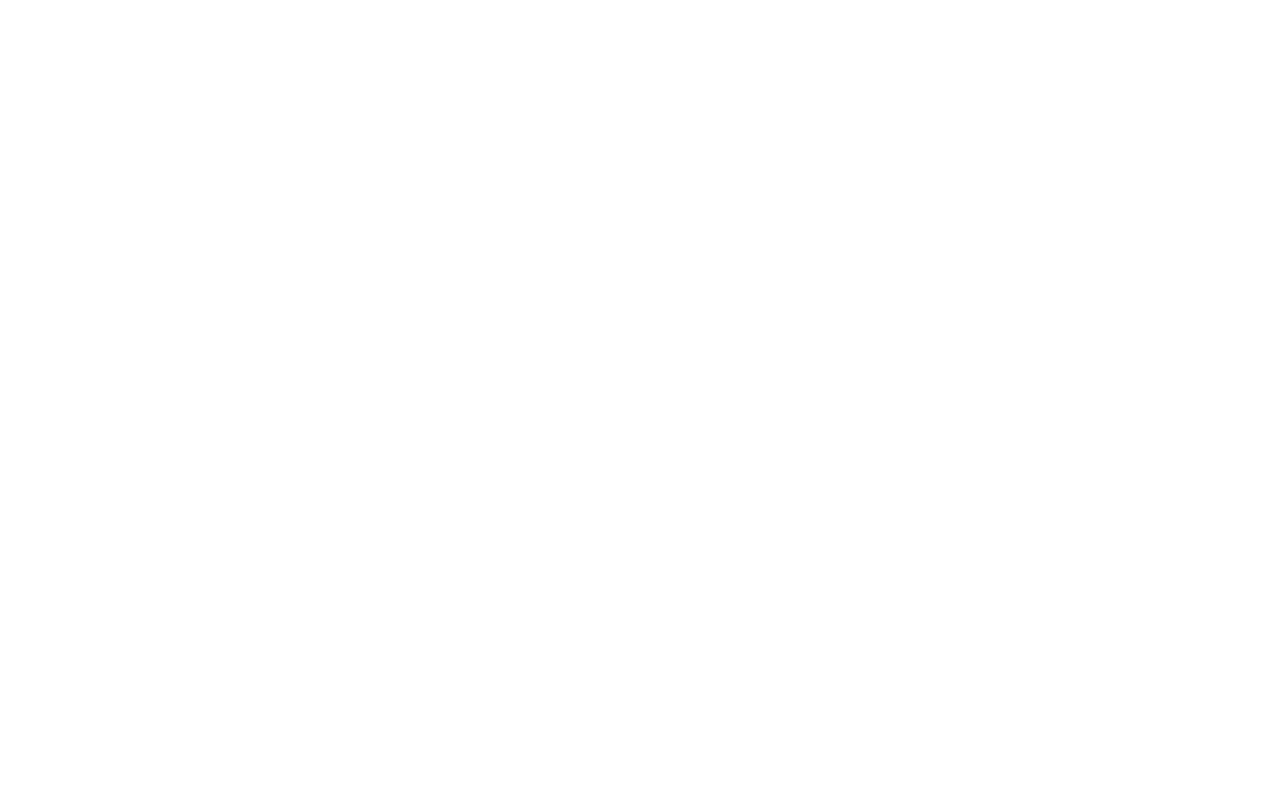
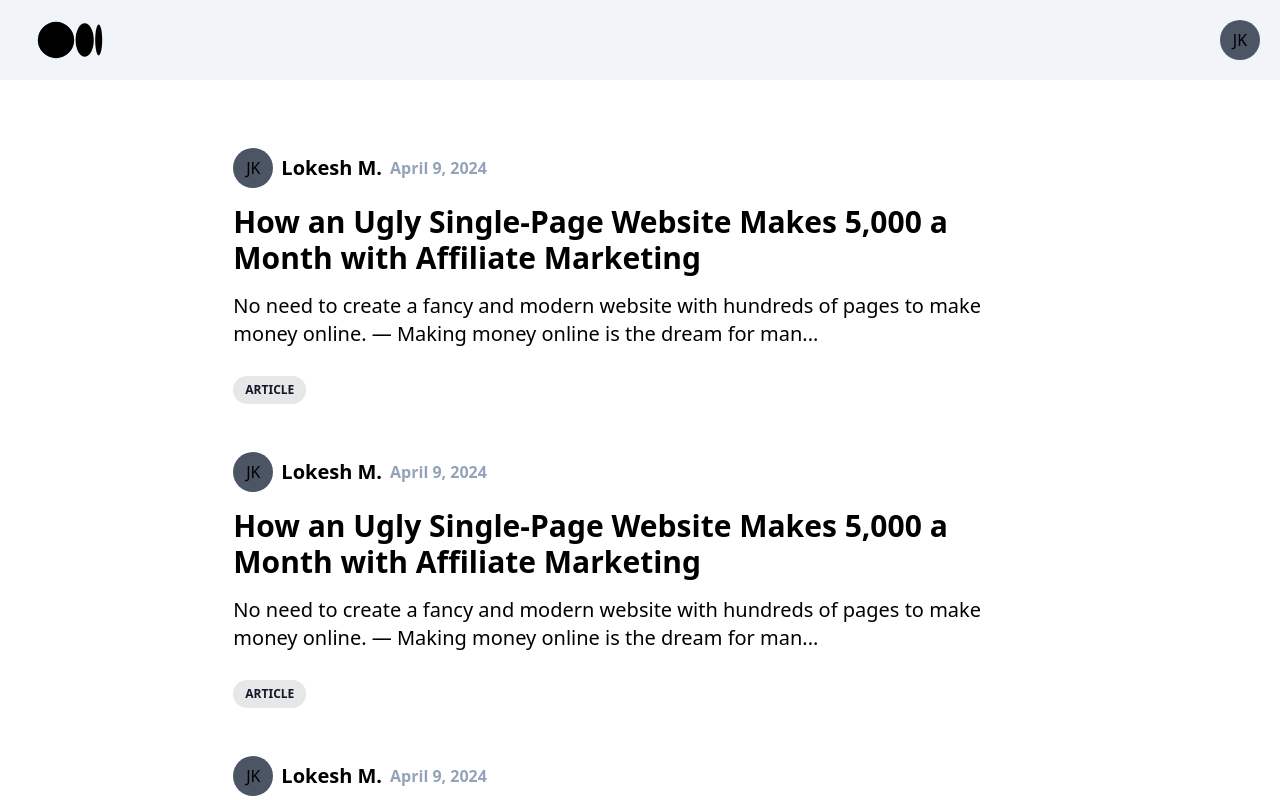
Before and after one commit to Fluttery-Dev/blogging_website, a React (Vite) app in the folder frontend/: page /dashboard in a window 1280 px wide. Before the commit this address had no page. Shown: the top 800 px of the page. Built offline with nearby package versions, Linux system fonts and the light colour scheme.

Commit message:
Hard coded all the UI, will make dynamic tomorrow

```diff
--- a/frontend/src/App.tsx
+++ b/frontend/src/App.tsx
@@ -3,6 +3,7 @@
 import { SignIn } from './pages/SingIn'
 import { Blog } from './pages/Blog'
 import { CreateBlog } from './pages/create_blogs'
+import { ViewBlogs } from './pages/view_blogs'
 
 function App() {
 
@@ -14,6 +15,7 @@
           <Route path="/signin" element={<SignIn />} />
           <Route path="/blog/:id" element={<Blog />} />
           <Route path='/blog/create' element={<CreateBlog/>}/>
+          <Route path='/dashboard' element={<ViewBlogs/>}/>
         </Routes>
       </BrowserRouter>
     </>
--- /dev/null
+++ b/frontend/src/components/blog_card.tsx
@@ -0,0 +1,23 @@
+export const BlogCard = ()=>{
+    return (
+        <div className="p-5 w-fit flex flex-col ">
+            <div className="flex items-center my-2">
+                <div className=" relative inline-flex items-center justify-center w-10 h-10 overflow-hidden rounded-full bg-gray-600">
+                    <span className="font-medium dark:text-gray-300">JK</span>
+                </div>
+                <span className="px-2 font-semibold text-xl">Lokesh M.</span>
+                <span className="text-slate-400 font-semibold">April 9, 2024</span>
+            </div>
+            <div className="my-2 text-3xl font-bold">
+                How an Ugly Single-Page Website Makes 5,000 a Month with Affiliate Marketing
+            </div>
+            <div className="my-2 text-xl ">
+                No need to create a fancy and modern website with hundreds of pages to make money online. — Making money online is the dream for man...
+            </div>
+            <div
+    className="mt-5 w-fit relative grid select-none items-center whitespace-nowrap rounded-full bg-gray-900/10 py-1.5 px-3 font-sans text-xs font-bold uppercase text-gray-900">
+    <span className="">Article</span>
+  </div>
+        </div>
+    )
+}
--- /dev/null
+++ b/frontend/src/pages/view_blogs.tsx
@@ -0,0 +1,16 @@
+import { Appbar } from "../components/appbar"
+import { BlogCard } from "../components/blog_card"
+
+export const ViewBlogs = ()=>{
+
+    return (
+        <div className="flex flex-col items-center">
+            <Appbar></Appbar>
+            <div className="flex flex-col w-2/3">
+                <BlogCard></BlogCard>
+                <BlogCard></BlogCard>
+                <BlogCard></BlogCard>
+            </div>
+        </div>
+    )
+}
```
